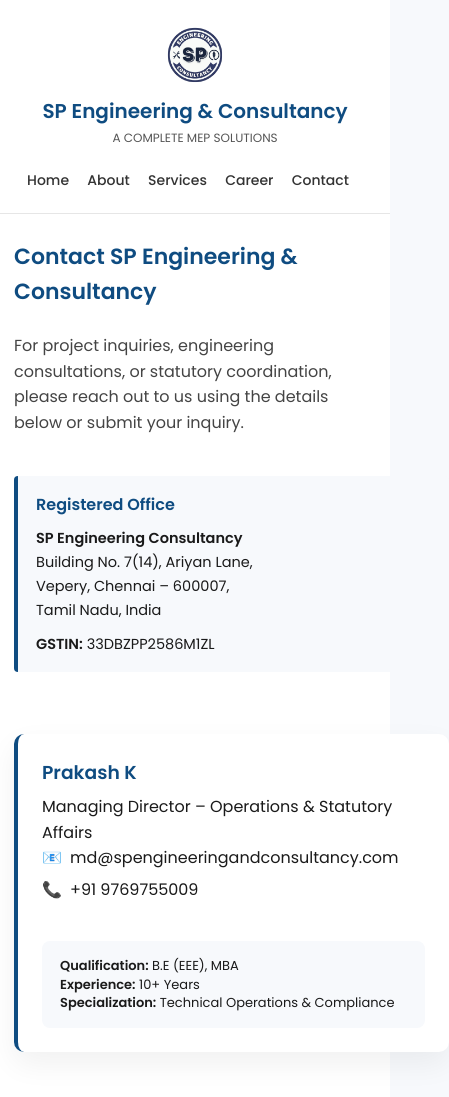
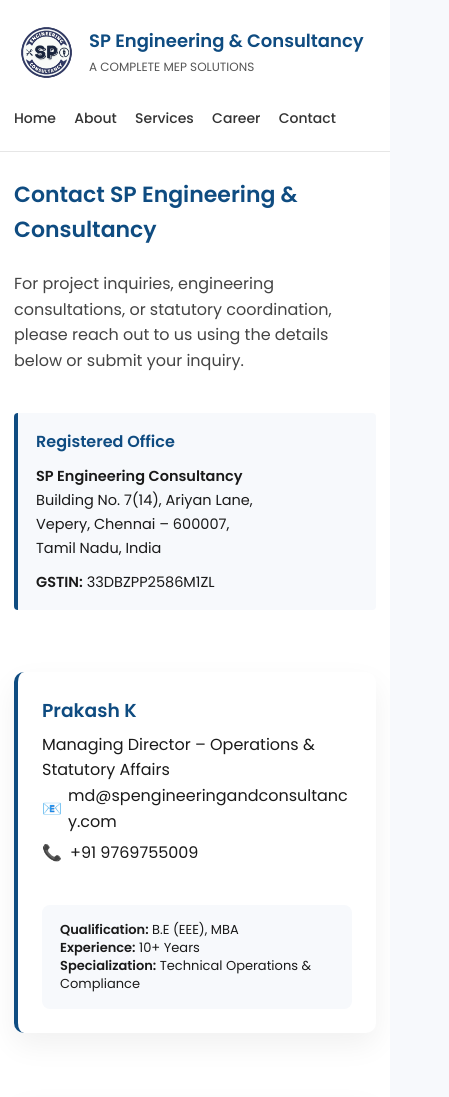
Before and after one commit to jordanabburaj/sp-engineering-website, a website: page public/contact.html in a window 390 px wide. Shown: the top 1097 px of the page, 449 px wide, since content can reach past the window. Drawn offline with Linux system fonts and the light colour scheme.

Commit message:
mobile change

```diff
--- a/public/style.css
+++ b/public/style.css
@@ -2027,6 +2027,70 @@
   white-space: nowrap;
 }
 
+/* ======================================
+   MOBILE HEADER – KEEP DESKTOP STRUCTURE
+   ====================================== */
+
+@media (max-width: 768px) {
+
+  .header-flex {
+    flex-direction: column;
+    align-items: flex-start;  /* keep left alignment */
+  }
+
+  .brand {
+    flex-direction: row;      /* keep logo + text side by side */
+    align-items: center;
+    gap: 10px;
+  }
+
+  .logo-img {
+    width: 65px;  /* slightly smaller for mobile */
+  }
+
+  .brand-title {
+    font-size: 18px;
+    line-height: 1.3;
+  }
+
+  .brand span {
+    font-size: 12px;
+    text-align: left;  /* keep aligned with title */
+  }
+
+  nav {
+    margin-top: 8px;
+  }
+
+}
+/* ======================================
+   REMOVE CONTACT PAGE HORIZONTAL SCROLL
+   ====================================== */
+
+@media (max-width: 768px) {
+
+  body {
+    overflow-x: hidden;
+  }
+
+  .contact-person-card {
+    grid-template-columns: 1fr;
+  }
+
+  .contact-side-info {
+    width: 100%;     /* remove fixed width */
+    height: auto;    /* remove fixed height */
+  }
+
+  .contact-item .text {
+    white-space: normal; /* allow wrapping */
+    word-break: break-word;
+  }
+
+}
+.contact-item .text {
+  overflow-wrap: anywhere;
+}
 
 /* =========================
    CAREER APPLICATION FORM
```
